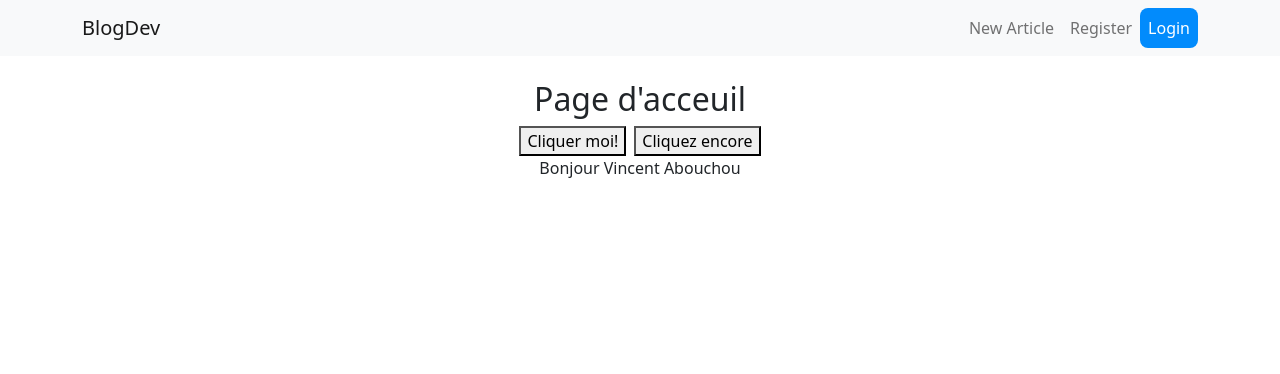
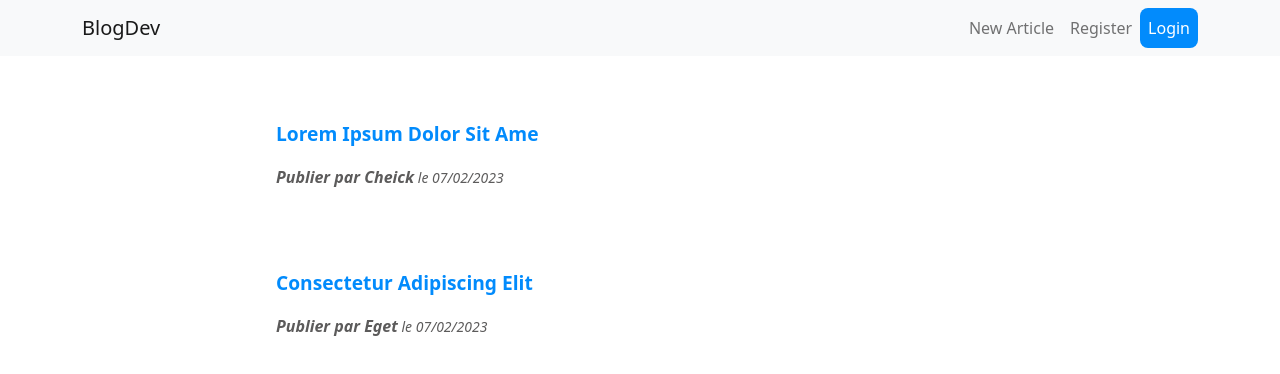
Before and after one commit to willl-8523/ReactCourse_by_Bproo, a React (Create React App) app: page / in a window 1280 px wide. Shown: the top 374 px of the page. Built offline with nearby package versions, Linux system fonts and the light colour scheme.

Commit message:
display a list of data in react and style that list

```diff
--- a/src/App.js
+++ b/src/App.js
@@ -7,10 +7,10 @@ function App() {
 
   return (
     <div className="App">
-
-      <Navbar />
-      <Home />
-
+        <Navbar />
+      <div className='contenu'>
+        <Home />
+      </div>
     </div>
   );
 }
--- a/src/Home.js
+++ b/src/Home.js
@@ -1,51 +1,91 @@
 import { useState } from 'react'
 
 const Home = () => {
-    const contenu = "Page d'acceuil";
-    const colorText = {
-      color: '#rgba(0,0,0,.9)',
-    };
+    // const contenu = "Page d'acceuil";
+    // const colorText = {
+    //   color: '#rgba(0,0,0,.9)',
+    // };
 
-    const HandleClick = () => {
-        console.log('click');
-    }
+    // const HandleClick = () => {
+    //     console.log('click');
+    // }
 
-    // Declarer une useState ou Hooks
-    const [lastName, setLastName] = useState('Abouchou');
+    // // Declarer une useState ou Hooks
+    // const [lastName, setLastName] = useState('Abouchou');
 
-    const anotherClick = (firstName, e) => {
-        const home = document.querySelector('.home');
-        const p = document.createElement('p');
-        const el = e.target.localName;
+    // const anotherClick = (firstName, e) => {
+    //     const home = document.querySelector('.home');
+    //     const p = document.createElement('p');
+    //     const el = e.target.localName;
 
-        // Modifier le Hooks pour qu'il soit réactif
-        setLastName('Moting');
+    //     // Modifier le Hooks pour qu'il soit réactif
+    //     setLastName('Moting');
 
-        // p.textContent = `Bonjour ${firstName} ${lastName} tu as cliqué sur l'element ${el}`;
+    //     // p.textContent = `Bonjour ${firstName} ${lastName} tu as cliqué sur l'element ${el}`;
 
-        // home.append(p);
+    //     // home.append(p);
 
-    }
+    // }
+
+    // return (
+    //   <div className="home" style={colorText}>
+    //     <h2> {contenu} </h2>
+    //     <button className="me-2" onClick={HandleClick}>
+    //       Cliquer moi!
+    //     </button>
+    //     <button
+    //       className="anotherClick"
+    //       onClick={(e) => {
+    //         anotherClick('Vincent', e);
+    //       }}
+    //     >
+    //       Cliquez encore
+    //     </button>
+    //     <p>
+    //       Bonjour Vincent {lastName}
+    //     </p>
+    //   </div>
+    // );
+
+    // ************************ AFFICHER UNE LISTE ***************************
+
+    const [blogs, setBLog] = useState([
+      {
+        id: 1,
+        title: 'Lorem ipsum dolor sit ame',
+        body: 'Lorem ipsum dolor sit amet, consectetur adipiscing elit, sed do eiusmod tempor incididunt ut labore et dolore magna aliqua.',
+        author: 'Cheick',
+        date: '07/02/2023',
+      },
+      {
+        id: 2,
+        title: 'Consectetur adipiscing elit',
+        body: 'Lorem ipsum dolor sit amet, consectetur adipiscing elit, sed do eiusmod tempor incididunt ut labore et dolore magna aliqua. Congue mauris rhoncus aenean vel elit scelerisque mauris.',
+        author: 'Eget',
+        date: '07/02/2023',
+      },
+    ]);
 
     return (
-      <div className="home" style={colorText}>
-        <h2> {contenu} </h2>
-        <button className="me-2" onClick={HandleClick}>
-          Cliquer moi!
-        </button>
-        <button
-          className="anotherClick"
-          onClick={(e) => {
-            anotherClick('Vincent', e);
-          }}
-        >
-          Cliquez encore
-        </button>
-        <p>
-          Bonjour Vincent {lastName}
-        </p>
+      <div className="home">
+        <div className="bloglist">
+          {
+            blogs.map( (blog) => (
+              <div className="blog">
+                <a href="\" className="blog-titre">
+                  { blog.title }
+                </a>
+                <p className="blog-author">
+                  Publier par { blog.author }
+                  <small className="blog-date"> le { blog.date }</small>
+                </p>
+              </div>
+            ))
+          }
+        </div>
       </div>
     );
+
 }
 
 export default Home;
--- a/src/index.css
+++ b/src/index.css
@@ -4,3 +4,65 @@
   border-radius: 0.5rem;
   color: #fff !important;
 }
+
+/* style pour le contenu de la page home */
+
+/* content style */
+.contenu{
+  width: 760px;
+  margin: 0 auto;
+}
+.bloglist{
+  display: flex;
+  flex-direction: column;
+  margin: 2rem 0;
+}
+
+.blog{
+  text-align: left;
+  padding: 1rem;
+  margin: 1rem 0;
+}
+
+.blog:hover{
+  -webkit-box-shadow: 1px 2px 4px 1px rgba(119, 119, 119, 0.7);
+  -moz-box-shadow:    1px 2px 4px 1px rgba(119, 119, 119, 0.7);
+  box-shadow:         1px 2px 4px 1px rgba(119, 119, 119, 0.7);
+  border-radius: 0.5rem;
+  padding: 1rem;
+}
+
+small.blog-date{
+  font-style: italic;
+  color: #5c5b5b;
+  font-weight: normal;
+}
+
+.blog-titre{
+  font-size: 1.2rem;
+  text-transform: capitalize;
+  color: #028bfc;
+  margin-bottom: 1rem;
+  text-decoration: none;
+  display: flex;
+  flex-direction: column;
+  font-weight: bolder;
+}
+
+.blog-body{
+  font-size: 1.2rem;
+  text-align: justify;
+  color: #333;
+}
+
+.blog-author{
+  font-style: italic;
+  color: #5c5b5b;
+  font-size: 1rem;
+  font-weight: bold;
+}
+
+
+.titre-principale{
+  text-align: left;
+}
```
